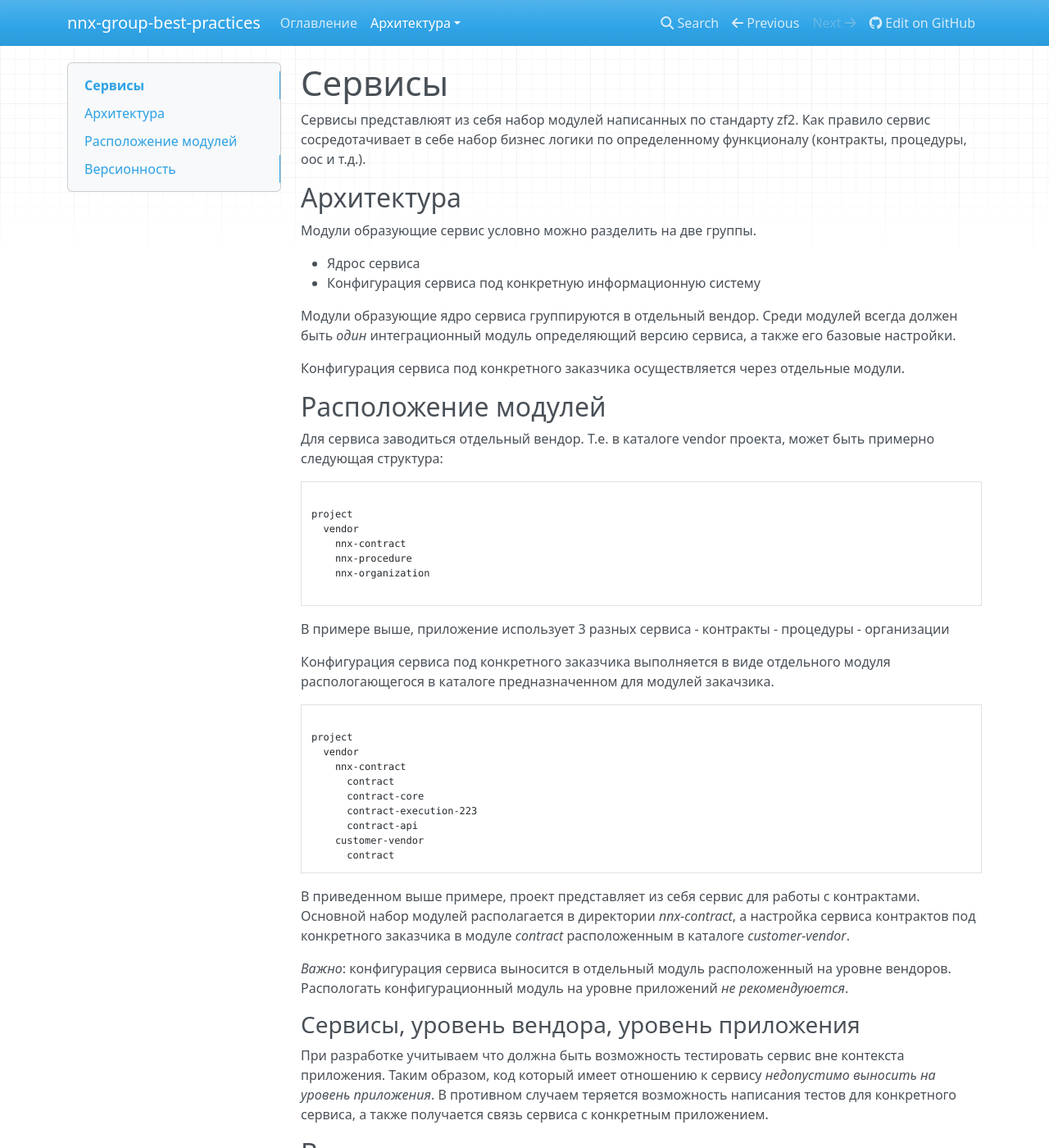
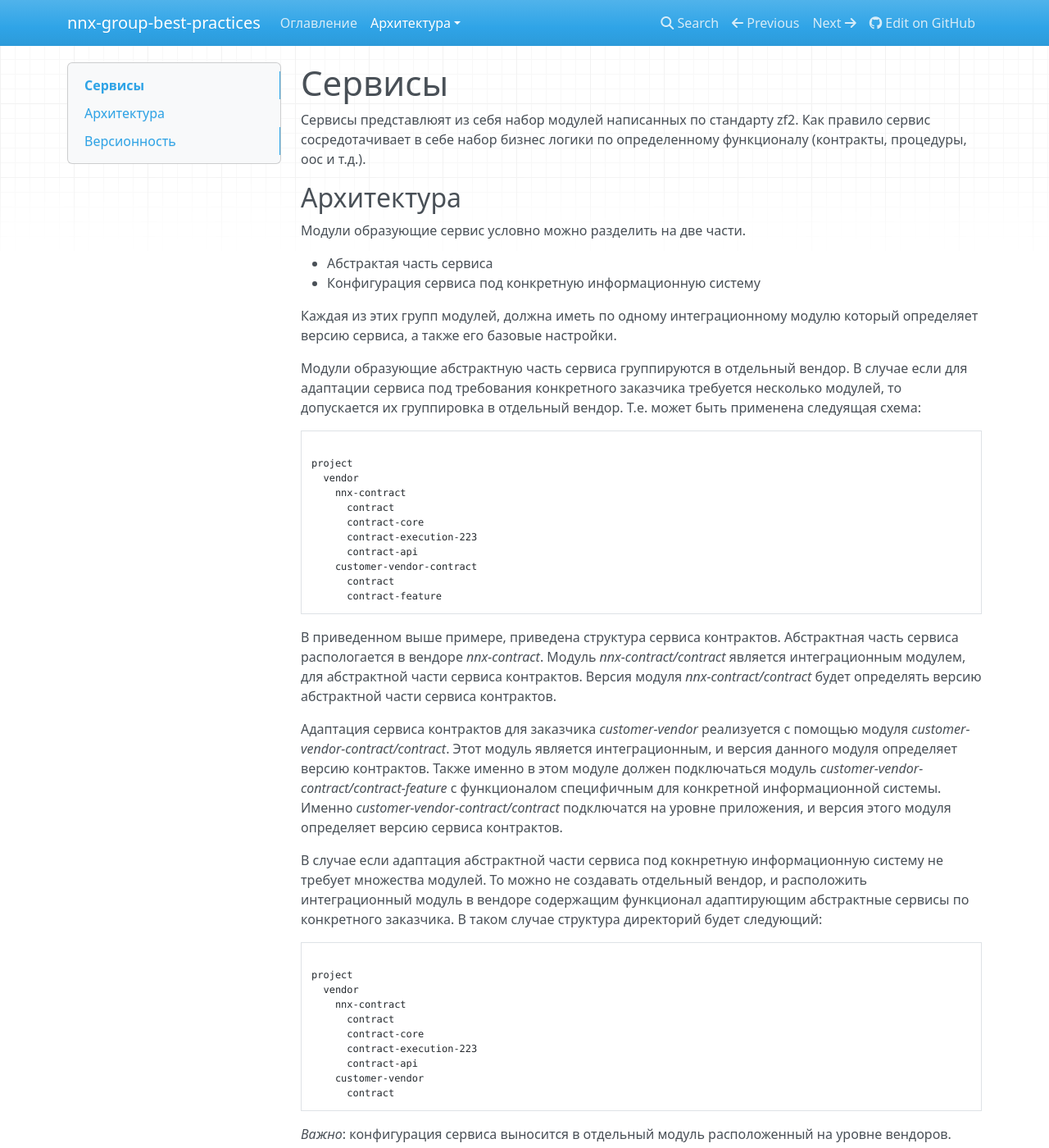
Before and after one commit to nnx-company/best-practices, an MkDocs documentation site: the page built from doc/book/ru/service.md, in a window 1280 px wide and 1400 px high. Shown: the whole window at 82% size. Built offline with MkDocs 1.6.1, drawn with Linux system fonts in a browser that asks for light colours; nearby versions of some CDN libraries; old or Windows-style settings are respelled for this version of MkDocs; some of the changed text lies outside the part shown.

Commit message:
Переработка текста о сервиса, мелкие правки кастающиеся soa. Добавлена глава "Версионирование"

````diff
--- a/doc/book/ru/service.md
+++ b/doc/book/ru/service.md
@@ -5,38 +5,52 @@
 
 ## Архитектура
 
-Модули образующие сервис условно можно разделить на две группы.
+Модули образующие сервис условно можно разделить на две части.
 
-- Ядрос сервиса
+- Абстрактая часть сервиса
 - Конфигурация сервиса под конкретную информационную систему
 
-Модули образующие ядро сервиса группируются в отдельный вендор. Среди модулей всегда должен быть *один* интеграционный
-модуль определяющий версию сервиса, а также его базовые настройки.
+Каждая из этих групп модулей, должна иметь по одному интеграционному
+модулю который определяет версию сервиса, а также его базовые настройки.
 
-Конфигурация сервиса под конкретного заказчика осуществляется через отдельные модули.
-
-
-## Расположение модулей
-
-Для сервиса заводиться отдельный вендор. Т.е. в каталоге vendor проекта, может быть примерно следующая структура:
+Модули образующие абстрактную часть сервиса группируются в отдельный вендор.
+В случае если для адаптации сервиса под требования конкретного заказчика
+требуется несколько модулей, то допускается их группировка в отдельный вендор.
+Т.е. может быть применена следуящая схема:
 
 ```text
 
 project
   vendor
     nnx-contract
-    nnx-procedure
-    nnx-organization
-
+      contract
+      contract-core
+      contract-execution-223
+      contract-api
+    customer-vendor-contract
+      contract
+      contract-feature
 ```
 
-В примере выше, приложение использует 3 разных сервиса
- - контракты
- - процедуры
- - организации
+В приведенном выше примере, приведена структура сервиса контрактов.
+Абстрактная часть сервиса распологается в вендоре *nnx-contract*. Модуль
+*nnx-contract/contract* является интеграционным модулем, для абстрактной
+части сервиса контрактов. Версия модуля *nnx-contract/contract* будет
+определять версию абстрактной части сервиса контрактов.
 
- Конфигурация сервиса под конкретного заказчика выполняется в виде отдельного модуля распологающегося в каталоге
- предназначенном для модулей закачзика.
+Адаптация сервиса контрактов для заказчика *customer-vendor* реализуется
+с помощью модуля *customer-vendor-contract/contract*. Этот модуль является
+интеграционным, и версия данного модуля определяет версию контрактов.
+Также именно в этом модуле должен подключаться модуль *customer-vendor-contract/contract-feature*
+с функционалом специфичным для конкретной информационной системы.
+Именно *customer-vendor-contract/contract* подключатся на уровне приложения, и версия
+этого модуля определяет версию сервиса контрактов.
+
+В случае если адаптация абстрактной части сервиса под кокнретную информационную
+систему не требует множества модулей. То можно не создавать отдельный
+вендор, и расположить интеграционный модуль в вендоре содержащим функционал
+адаптирующим абстрактные сервисы по конкретного заказчика. В таком случае
+структура директорий будет следующий:
 
 ```text
 
@@ -51,9 +65,6 @@ project
       contract
 ```
 
-В приведенном выше примере, проект представляет из себя сервис для работы с контрактами. Основной набор модулей
-располагается в директории *nnx-contract*, а настройка сервиса контрактов под конкретного заказчика в модуле *contract*
-расположенным в каталоге *customer-vendor*.
 
 *Важно*: конфигурация сервиса выносится в отдельный модуль расположенный на уровне вендоров. Распологать конфигурационный
 модуль на уровне приложений *не рекомендуюется*.
@@ -64,11 +75,15 @@ project
 который имеет отношению к сервису *недопустимо выносить на уровень приложения*. В противном случаем теряется возможность
 написания тестов для конкретного сервиса, а также получается связь сервиса с конкретным приложением.
 
+На уровень приложения необходимо выносить ту часть конфигурации, которая
+не должна храниться в репозитории. Это могут быть данные для подключения
+к базе данных, ключи для сервисов и т.д.
+
 
 ## Версионность
 
-Сервисы имеют свои версии. У каждого сервиса должен быть интеграционный модуль, объеденяющий во едино все используемые
-модули. Также в данном модуле происходит базовая настройка сервиса.
+Версией сервиса является версия интеграционного модуля, адаптируюещго
+функционал абстрактного сервиса под конкретного заказчика.
 
 ```text
 
@@ -79,14 +94,49 @@ project
       contract-core(v0.4)
       contract-execution-223(v0.4)
       contract-api(v0.4)
-    customer-vendor
+    customer-vendor-contract
       contract(v1.1)
       contract-custom-feature(v1.0)
 ```
 
-В примере выше интеграционным модулем является модуль nnx-contract/contract. Именно этот модуль определяет версию сервиса.
+В примере выше, версией сервиса контрактов будет версия 1.1, т.е. берется
+версия модуля *customer-vendor\contract*.
 
-Модуль customer-vendor/contract - подключает через composer.json модуль nnx-contract/contract. Именно в этом модуле
-содержаться настройки под конкретного заказчика, а также функционал расширающий базовый возможности сервиса. Допустимо
-создание отдельных модулей, реализующий функционал специфичный для конкретного заказчика, и расширяющий возможности сервиса.
-В примере выше таким модулем является customer-vendor/contract-custom-feature
+Подключение сервиса контрактов на уровне приложения через composer.json
+осуществляется следующим образом:
+
+```json
+{
+    "name": "app-service",
+    "require": {
+        "customer-vendor-contract/contract": "1.1"
+    }
+}
+```
+
+Зависимости модуля customer-vendor-contract/contract, могут быть описаны
+следующим образом:
+
+```json
+{
+    "name": "customer-vendor-contract/contract",
+    "require": {
+        "nnx-contract/contract": "1.0",
+        "customer-vendor-contract/contract-custom-feature": "1.0"
+    }
+}
+```
+
+Интеграционный модуль абстрактной части сервиса контрактов может быть
+описан следующим образом:
+
+```json
+{
+    "name": "nnx-contract/contract",
+    "require": {
+        "nnx-contract/contract-core": "0.4",
+        "nnx-contract/contract-execution-223": "0.4",
+        "nnx-contract/contract-api": "0.4"
+    }
+}
+```
--- a/mkdocs.yml
+++ b/mkdocs.yml
@@ -4,6 +4,7 @@ pages:
     - 'Архитектура':
       - 'Сервис-оринтированная архитектура': 'soa.md'
       - 'Сервисы': 'service.md'
+      - 'Версионирование': 'version.md'
 site_name: nnx-group-best-practices
 site_description: 'Стандарты и подходы в разработке'
 repo_url: 'https://github.com/nnx-group/best-practices'
````
Also changed, not shown: doc/book/ru/index.md (+1 -0 lines), doc/book/ru/soa.md (+18 -11 lines), doc/book/ru/version.md (added, +25 -0 lines).
